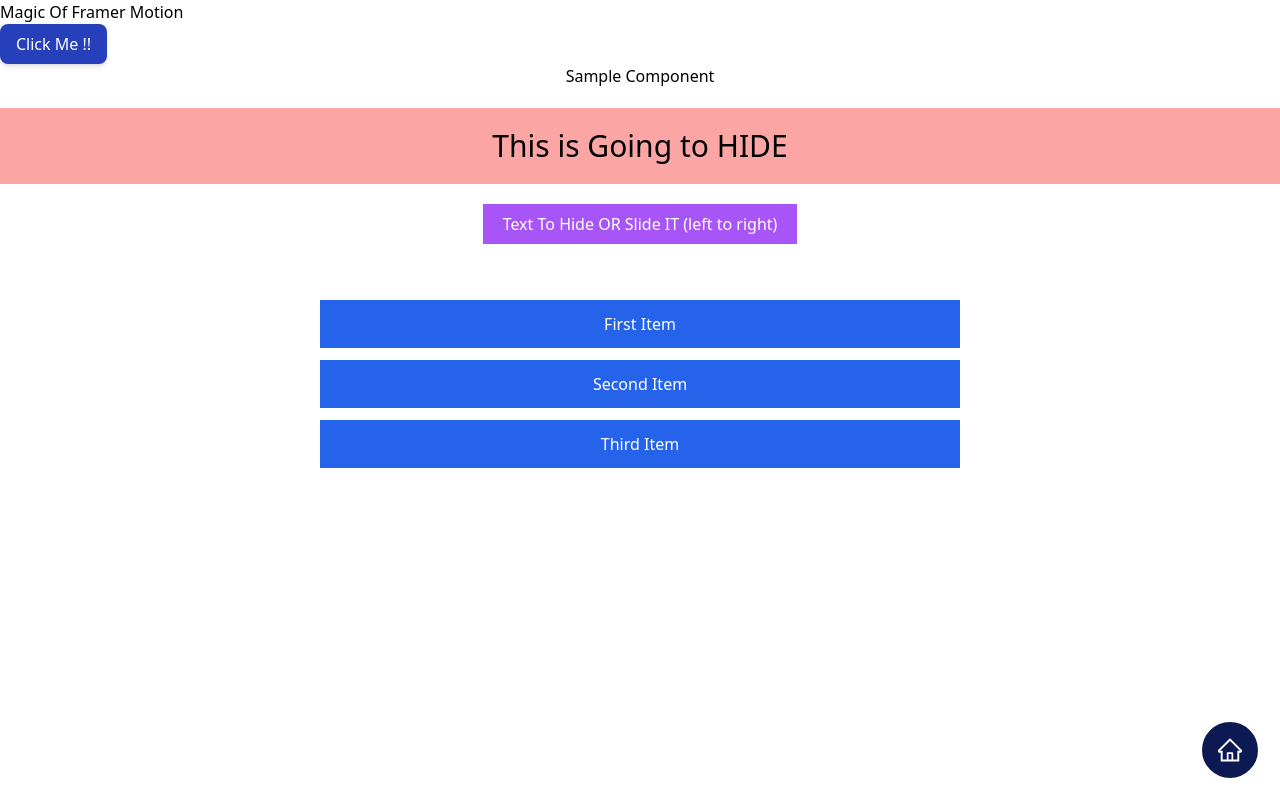
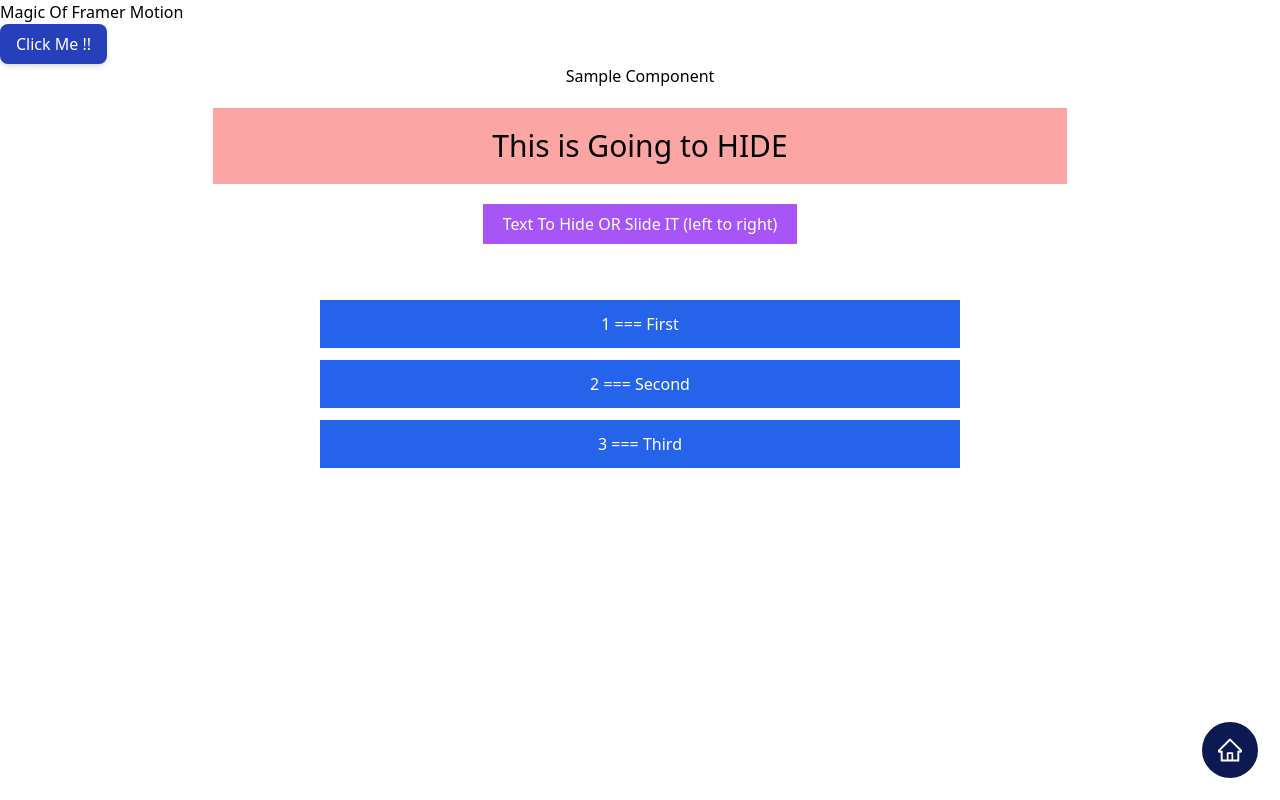
Before and after one commit to jb-7-jay/react-treasure, a React (Create React App) app: page /animation/framer-motion in a window 1280 px wide. Built offline with nearby package versions, Linux system fonts and the light colour scheme.

Commit message:
Added routing animation

```diff
--- a/src/AppRoutes/index.tsx
+++ b/src/AppRoutes/index.tsx
@@ -1,4 +1,4 @@
-import { Route, Routes } from 'react-router-dom';
+import { Route, Routes, useLocation } from 'react-router-dom';
 import Home from '../components/Home';
 import Todos from '../components/Todos';
 import Todo from '../components/Todos/Todo';
@@ -15,8 +15,10 @@ import CursorCircle from '../components/Animation/CursorCircle';
 import Navbar3D from '../components/Animation/Navbar3D';
 import Seesaw from '../components/Animation/Seesaw';
 import FramerMotion from '../components/Animation/FramerMotion';
+import { AnimatePresence } from 'framer-motion';
 
 const AppRoutes = () => {
+  const location = useLocation();
   const publicRoutes = (
     <>
       <Route path="/" element={<Home />} />
@@ -37,7 +39,13 @@ const AppRoutes = () => {
       <Route path="/animation/framer-motion" element={<FramerMotion />} />
     </>
   );
-  return <Routes>{publicRoutes}</Routes>;
+  return (
+    <AnimatePresence mode="wait">
+      <Routes key={location.pathname} location={location}>
+        {publicRoutes}
+      </Routes>
+    </AnimatePresence>
+  );
 };
 
 export default AppRoutes;
--- a/src/components/Animation/FramerMotion/Sample.tsx
+++ b/src/components/Animation/FramerMotion/Sample.tsx
@@ -7,7 +7,7 @@ const Sample = ({ isVisible }: any) => {
 
   console.log(animationContext);
 
-  const list = {
+  const listParentVariant = {
     visible: {
       opacity: 1,
       transition: {
@@ -19,13 +19,16 @@ const Sample = ({ isVisible }: any) => {
       opacity: 0,
       transition: {
         when: 'afterChildren',
+        staggerChildren: 0.2,
+        staggerDirection: -1,
       },
     },
   };
 
-  const item = {
+  const listItemVariant = {
     visible: { opacity: 1, x: 0 },
     hidden: { opacity: 0, x: -200 },
+    // exit: { opacity: 0, x: -200 },
   };
 
   // const secondVariants = {
@@ -41,9 +44,9 @@ const Sample = ({ isVisible }: any) => {
   return (
     <div className="text-center">
       <h4>Sample Component</h4>
-      <div>
-        <AnimatePresence>
-          {isVisible && (
+      <div className="w-2/3 mx-auto">
+        <AnimatePresence key="first">
+          {(isVisible || true) && (
             <motion.div
               initial={{ opacity: 0, scale: 0 }}
               animate={{ opacity: 1, scale: 1 }}
@@ -54,6 +57,7 @@ const Sample = ({ isVisible }: any) => {
           )}
         </AnimatePresence>
       </div>
+
       <motion.div
         className="w-max mx-auto my-5 bg-purple-500 text-white py-2 px-5"
         // animate={animationContext}
@@ -95,17 +99,28 @@ const Sample = ({ isVisible }: any) => {
       <br />
 
       {/* First List */}
-      <motion.ul initial="hidden" animate="visible" variants={list} className="mx-auto">
-        <motion.li className="bg-blue-600 text-white px-5 py-3 my-3 w-1/2 mx-auto" variants={item}>
-          First Item
-        </motion.li>
-        <motion.li className="bg-blue-600 text-white px-5 py-3 my-3 w-1/2 mx-auto" variants={item}>
-          Second Item
-        </motion.li>
-        <motion.li className="bg-blue-600 text-white px-5 py-3 my-3 w-1/2 mx-auto" variants={item}>
-          Third Item
-        </motion.li>
-      </motion.ul>
+      <AnimatePresence key="second">
+        {isVisible && (
+          <motion.ul
+            initial="hidden"
+            animate="visible"
+            // exit={{ opacity: 0, scale: 0 }}
+            exit="hidden"
+            variants={listParentVariant}
+            className="mx-auto"
+          >
+            {['First', 'Second', 'Third'].map((item, index) => (
+              <motion.li
+                className="bg-blue-600 text-white px-5 py-3 my-3 w-1/2 mx-auto"
+                variants={listItemVariant}
+                key={index}
+              >
+                {index + 1} === {item}
+              </motion.li>
+            ))}
+          </motion.ul>
+        )}
+      </AnimatePresence>
 
       <br />
 
--- a/src/components/Animation/Hexagon/index.tsx
+++ b/src/components/Animation/Hexagon/index.tsx
@@ -1,4 +1,5 @@
 import { useEffect, useRef } from 'react';
+import { motion } from 'framer-motion';
 import './index.css';
 
 const dummyArray11Length = Array(20).fill(0);
@@ -22,7 +23,20 @@ const HexagonTailed = () => {
   }, []);
 
   return (
-    <div className="bg-black h-[100vh] overflow-hidden relative">
+    <motion.div
+    // className="bg-purple-800 h-[100vh] overflow-hidden relative"
+    // initial={{ opacity: 0, x: '100%' }}
+    // animate={{ opacity: 1, x: 0 }}
+    // exit={{ opacity: 0, x: '-100%' }}
+    // transition={{ duration: 0.25 }}
+    >
+      <motion.div
+        className="bg-black h-[100vh] overflow-hidden relative"
+        initial={{ opacity: 0, x: '100%' }}
+        animate={{ opacity: 1, x: 0 }}
+        exit={{ opacity: 0, x: '-100%' }}
+        transition={{ duration: 0.3, ease: 'easeInOut' }}
+      >
         <div id="cursor" ref={mouseRef}></div>
         <div className="container-main">
           {dummyArray11Length.map((_, outerkey) => (
@@ -33,7 +47,8 @@ const HexagonTailed = () => {
             </div>
           ))}
         </div>
-    </div>
+      </motion.div>
+    </motion.div>
   );
 };
 
--- a/src/components/Animation/index.tsx
+++ b/src/components/Animation/index.tsx
@@ -1,45 +1,40 @@
+import { motion } from 'framer-motion';
 import { NavLink } from 'react-router-dom';
+import classNames from 'classnames';
+
+const routeButtons = [
+  { to: 'hexagon', label: 'Hexagon' },
+  { to: 'hexagon-tailed', label: 'Hexagon Tailed' },
+  { to: 'flip-3d', label: '3D Flip' },
+  { to: 'buttons', label: 'Animated Buttons' },
+  { to: 'glowing-cards', label: 'Glowing Cards' },
+  { to: 'scrolling-text', label: 'Auto Scrolling Text' },
+  { to: 'spinner', label: 'Spinners' },
+  { to: 'navbar-3d', label: '3D Navbar' },
+  { to: 'seesaw', label: 'Seesaw' },
+  { to: 'framer-motion', label: 'Framer Motion', dark: true },
+];
 
 const Animation = () => {
   return (
-    <div>
+    <motion.div
+      className=""
+      initial={{ opacity: 0, x: '100%' }}
+      animate={{ opacity: 1, x: 0 }}
+      exit={{ opacity: 0, x: '-100%', transition: { duration: 0.3 } }}
+      transition={{ duration: 0.3 }}
+    >
       <h4 className="page-header mb-10">Animations</h4>
       <div className="flex justify-center gap-2 flex-wrap w-[600px] mx-auto gap-3">
-        <NavLink to="/animation/hexagon">
-          <button className="btn-primary">Hexagon</button>
-        </NavLink>
-        <NavLink to="/animation/hexagon-tailed">
-          <button className="btn-primary">Hexagon Tailed</button>
-        </NavLink>
-        <NavLink to="/animation/flip-3d">
-          <button className="btn-primary">3D Flip</button>
-        </NavLink>
-        <NavLink to="/animation/buttons">
-          <button className="btn-primary">Animated Buttons</button>
-        </NavLink>
-        <NavLink to="/animation/glowing-cards">
-          <button className="btn-primary">Glowing Cards</button>
-        </NavLink>
-        <NavLink to="/animation/scrolling-text">
-          <button className="btn-primary">Auto Scrolling Text</button>
-        </NavLink>
-        <NavLink to="/animation/spinner">
-          <button className="btn-primary">Spinners</button>
-        </NavLink>
-        <NavLink to="/animation/cursor-circle">
-          <button className="btn-primary">Cursor Circle</button>
-        </NavLink>
-        <NavLink to="/animation/navbar-3d">
-          <button className="btn-primary">3D Navbar</button>
-        </NavLink>
-        <NavLink to="/animation/seesaw">
-          <button className="btn-primary">Seesaw</button>
-        </NavLink>
-        <NavLink to="/animation/framer-motion">
-          <button className="btn-primary bg-primary-main">Framer Motion</button>
-        </NavLink>
+        {routeButtons.map(({ to, label, dark }, index) => (
+          <NavLink to={`/animation/${to}`} key={index}>
+            <button className={classNames('btn-primary', { 'bg-primary-main': dark })}>
+              {label}
+            </button>
+          </NavLink>
+        ))}
       </div>
-    </div>
+    </motion.div>
   );
 };
 
--- a/src/components/Home/index.tsx
+++ b/src/components/Home/index.tsx
@@ -1,4 +1,5 @@
 import { NavLink } from 'react-router-dom';
+import { motion } from 'framer-motion';
 
 const links = [
   {
@@ -17,7 +18,13 @@ const links = [
 
 const Home = () => {
   return (
-    <div className="flex font-serif justify-center items-center h-[100vh] text-white bg-primary-main">
+    <motion.div
+      className="flex font-serif justify-center items-center h-[100vh] text-white bg-primary-main"
+      // initial={{ opacity: 0, x: '100%' }}
+      animate={{ opacity: 1, x: 0 }}
+      exit={{ opacity: 0, x: '-100%' }}
+      transition={{ duration: 0.3, ease: 'easeInOut' }}
+    >
       <ul className="text-center text-3xl m-0 ">
         {links.map(({ path, label }) => (
           <li key={label} className="py-4 text-white">
@@ -25,7 +32,7 @@ const Home = () => {
           </li>
         ))}
       </ul>
-    </div>
+    </motion.div>
   );
 };
 
--- a/src/index.css
+++ b/src/index.css
@@ -776,11 +776,6 @@ video {
   background-color: rgb(220 38 38 / var(--tw-bg-opacity));
 }
 
-.bg-black {
-  --tw-bg-opacity: 1;
-  background-color: rgb(0 0 0 / var(--tw-bg-opacity));
-}
-
 .bg-red-300 {
   --tw-bg-opacity: 1;
   background-color: rgb(252 165 165 / var(--tw-bg-opacity));
@@ -796,20 +791,36 @@ video {
   background-color: rgb(37 99 235 / var(--tw-bg-opacity));
 }
 
+.bg-green-600 {
+  --tw-bg-opacity: 1;
+  background-color: rgb(22 163 74 / var(--tw-bg-opacity));
+}
+
+.bg-black {
+  --tw-bg-opacity: 1;
+  background-color: rgb(0 0 0 / var(--tw-bg-opacity));
+}
+
+.bg-purple-600 {
+  --tw-bg-opacity: 1;
+  background-color: rgb(147 51 234 / var(--tw-bg-opacity));
+}
+
+.bg-purple-800 {
+  --tw-bg-opacity: 1;
+  background-color: rgb(107 33 168 / var(--tw-bg-opacity));
+}
+
 .p-3 {
   padding: 0.75rem;
 }
 
+.p-5 {
+  padding: 1.25rem;
+}
+
 .p-4 {
   padding: 1rem;
-}
-
-.p-2 {
-  padding: 0.5rem;
-}
-
-.p-5 {
-  padding: 1.25rem;
 }
 
 .py-4 {
@@ -825,11 +836,6 @@ video {
 .px-5 {
   padding-left: 1.25rem;
   padding-right: 1.25rem;
-}
-
-.px-10 {
-  padding-left: 2.5rem;
-  padding-right: 2.5rem;
 }
 
 .py-3 {
```
Lines whose indentation alone changed are shown as unchanged.
